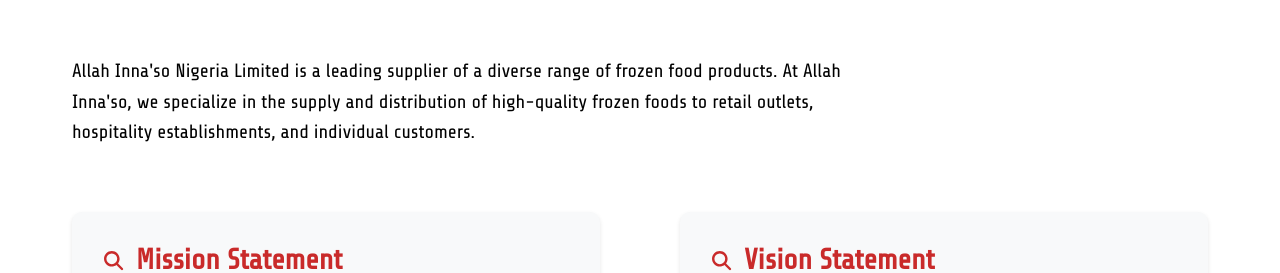
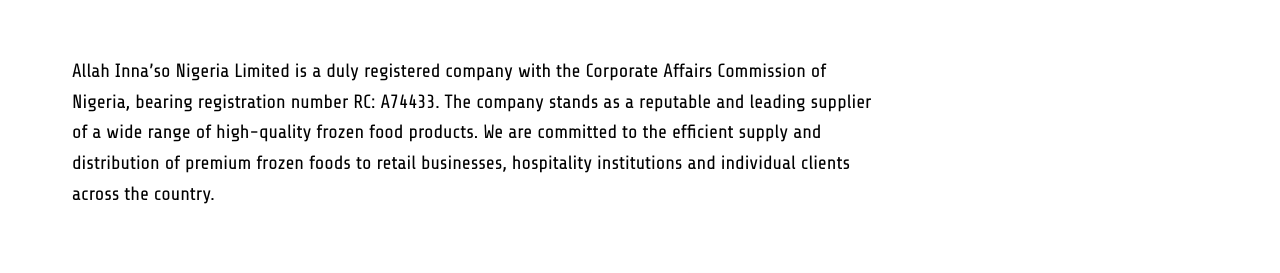
Before and after one commit to aabsani/allah-innaso, a React (Vite) app: page /about in a window 1280 px wide. Shown: the part 197-470 px from the top of the page. Built offline with nearby package versions, Linux system fonts and the light colour scheme.

Commit message:
Updated Who We Are Intro text

```diff
--- a/src/pages/About.jsx
+++ b/src/pages/About.jsx
@@ -10,10 +10,13 @@
       <section className="about">
         <h2>Who Are We?</h2>
         <p>
-          Allah Inna'so Nigeria Limited is a leading supplier of a diverse range
-          of frozen food products. At Allah Inna'so, we specialize in the supply
-          and distribution of high-quality frozen foods to retail outlets,
-          hospitality establishments, and individual customers.
+          Allah Inna’so Nigeria Limited is a duly registered company with the
+          Corporate Affairs Commission of Nigeria, bearing registration number
+          RC: A74433. The company stands as a reputable and leading supplier of
+          a wide range of high-quality frozen food products. We are committed to
+          the efficient supply and distribution of premium frozen foods to
+          retail businesses, hospitality institutions and individual clients
+          across the country.
         </p>
         <div className="statement-cards">
           <div className="mission">
```
